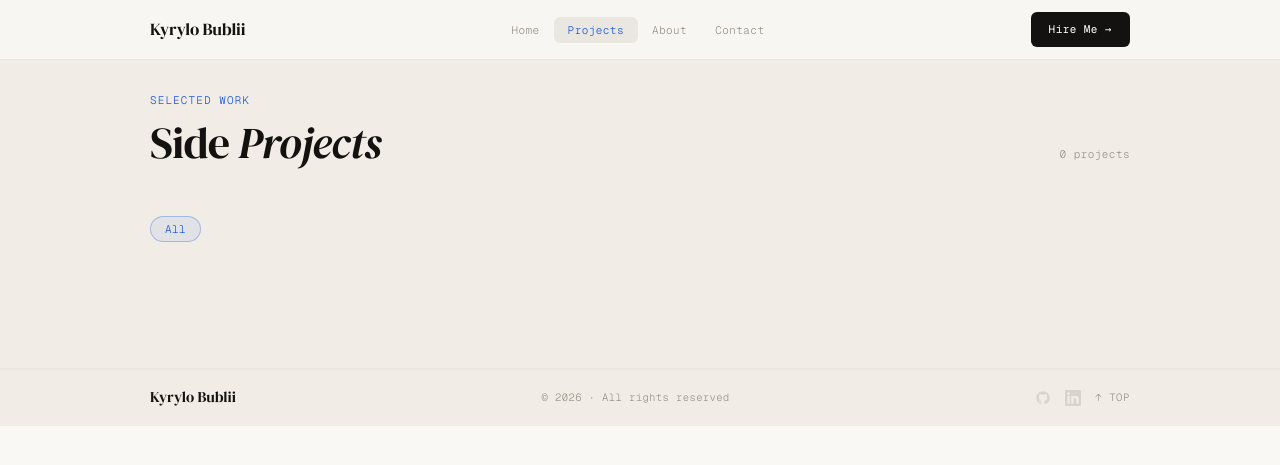
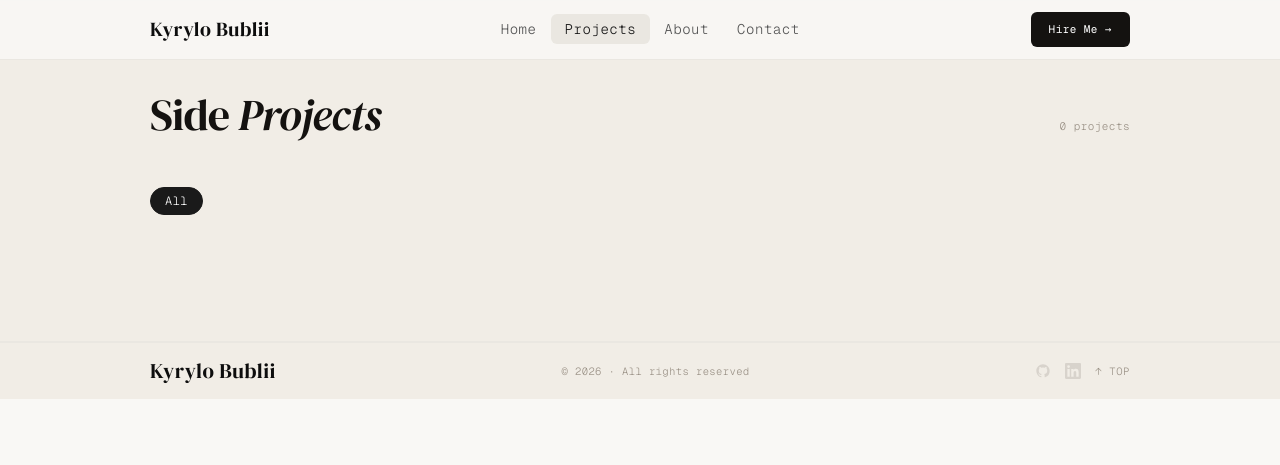
Before and after one commit to KyryloBublii/digital-cv, a Flask app: page /projects in a window 1280 px wide. Shown: the top 465 px of the page. Run offline with Flask 3, Linux system fonts and the light colour scheme.

Commit message:
mobile layout and typography adjustments

```diff
--- a/static/css/custom.css
+++ b/static/css/custom.css
@@ -25,6 +25,7 @@
   --fd: 'DM Serif Display', Georgia, serif;
   --fb: 'Geist', system-ui, sans-serif;
   --fm: 'Geist Mono', monospace;
+  --font-mono: 'Geist Mono', monospace;
 }
 
 /* ═══════════════════════════════════════════════
@@ -73,9 +74,10 @@ nav {
 }
 .nav-logo {
   font-family: var(--fd);
-  font-size: 17px;
-  color: var(--ink);
-  letter-spacing: -0.01em;
+  font-size: 20px;
+  font-weight: 400;
+  color: #0d0d0d;
+  letter-spacing: 0.02em;
   white-space: nowrap;
 }
 .nav-links {
@@ -85,18 +87,18 @@ nav {
   list-style: none;
 }
 .nav-links a {
-  font-family: var(--fm);
-  font-size: 11px;
+  font-family: var(--font-mono);
+  font-size: 14px;
   font-weight: 300;
-  color: var(--ink-3);
+  color: #555;
   padding: 6px 14px;
   border-radius: 6px;
   letter-spacing: 0.04em;
   transition: color 0.2s, background 0.2s;
 }
 .nav-links a:hover,
-.nav-links a.active { color: var(--ink); background: var(--ink-5); }
-.nav-links a.active { color: var(--accent); }
+.nav-links a.active { color: #1a1a1a; background: var(--ink-5); }
+.nav-links a.active { color: #1a1a1a; }
 .nav-right {
   display: flex;
   align-items: center;
@@ -431,11 +433,11 @@ nav {
   margin-bottom: 36px;
 }
 .tag-filter-btn {
-  font-family: var(--fm);
-  font-size: 11px;
+  font-family: var(--font-mono);
+  font-size: 12px;
   font-weight: 300;
   letter-spacing: 0.04em;
-  color: var(--ink-3);
+  color: #333;
   background: transparent;
   border: 1px solid var(--ink-4);
   padding: 5px 14px;
@@ -444,13 +446,13 @@ nav {
   transition: color 0.2s, background 0.2s, border-color 0.2s;
 }
 .tag-filter-btn:hover {
-  color: var(--ink);
+  color: #1a1a1a;
   border-color: var(--ink-3);
 }
 .tag-filter-btn.active {
-  color: var(--accent);
-  background: var(--accent-bg);
-  border-color: rgba(26, 86, 219, 0.3);
+  color: #fff;
+  background: #1a1a1a;
+  border-color: #1a1a1a;
 }
 
 /* ═══════════════════════════════════════════════
@@ -923,7 +925,7 @@ footer {
   justify-content: space-between;
   gap: 16px;
 }
-.footer-logo { font-family: var(--fd); font-size: 15px; color: var(--ink); }
+.footer-logo { font-family: var(--fd); font-size: 21px; font-weight: 400; letter-spacing: 0.02em; color: #0d0d0d; }
 .footer-copy { font-family: var(--fm); font-size: 10.5px; font-weight: 300; color: var(--ink-3); letter-spacing: 0.04em; }
 .footer-right { display: flex; align-items: center; gap: 14px; }
 .footer-icon { color: var(--ink-4); display: flex; align-items: center; transition: color 0.2s; }
--- a/templates/about.html
+++ b/templates/about.html
@@ -4,7 +4,7 @@
 {% block content %}
 
 {# ── ABOUT ─────────────────────────────────────────────────── #}
-<section class="s">
+<section class="s" id="about-top">
   <div class="wrap">
     <div class="s-head rv">
       <div>
--- a/templates/contact.html
+++ b/templates/contact.html
@@ -43,7 +43,7 @@
   .cf-err { background: rgba(239,68,68,0.08);  color: #dc2626; border: 1px solid rgba(239,68,68,0.2); }
 </style>
 
-<section class="s s-alt">
+<section class="s s-alt" id="contact-top">
   <div class="wrap">
     <div class="s-head rv">
       <div>
--- a/templates/projects.html
+++ b/templates/projects.html
@@ -3,11 +3,10 @@
 
 {% block content %}
 
-<section class="s s-alt">
+<section class="s s-alt" id="projects-top">
   <div class="wrap">
     <div class="s-head rv">
       <div>
-        <div class="s-label">Selected Work</div>
         <h2 class="s-title">Side <em>Projects</em></h2>
       </div>
       <span class="s-count" id="proj-count">{{ projects | length }} project{{ 's' if projects | length != 1 }}</span>
@@ -59,6 +58,18 @@
 
 <script>
   (function () {
+    const sLabel = document.querySelector('.s-label');
+    if (sLabel) {
+      document.documentElement.style.setProperty(
+        '--s-label-h',
+        sLabel.offsetHeight + 'px'
+      );
+    }
+  })();
+</script>
+
+<script>
+  (function () {
     const btns   = document.querySelectorAll('.tag-filter-btn');
     const allBtn = document.querySelector('.tag-filter-btn[data-tag="all"]');
     const cards  = document.querySelectorAll('#projects-grid .proj-card');
```
Also changed, not shown: other parts of static/css/custom.css (+58 -15 lines).
